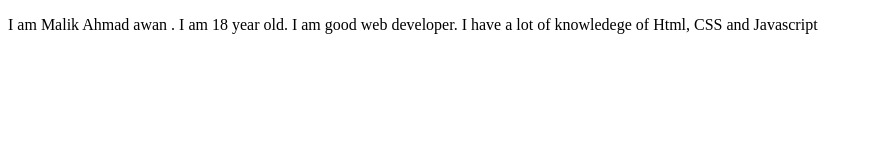
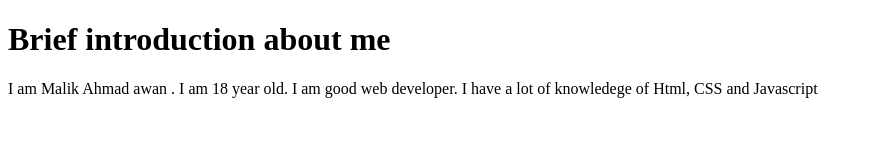
Before and after one commit to Ahmad-Malik99/localrepo, a plain HTML site: page first.py/index.html in a window 1280 px wide. Shown: the whole page, without its empty margins (0-873 px from the left). Drawn offline with Linux system fonts and the light colour scheme.

Commit message:
change intro

```diff
--- a/first.py/index.html
+++ b/first.py/index.html
@@ -6,6 +6,8 @@
     <title>Document</title>
 </head>
 <body>
+    <h1>Brief introduction about me </h1>
     <p>I am Malik Ahmad awan . I am 18 year old. I am good web developer. I have a lot of knowledege of Html, CSS and Javascript</p>
+
 </body>
 </html>
```
